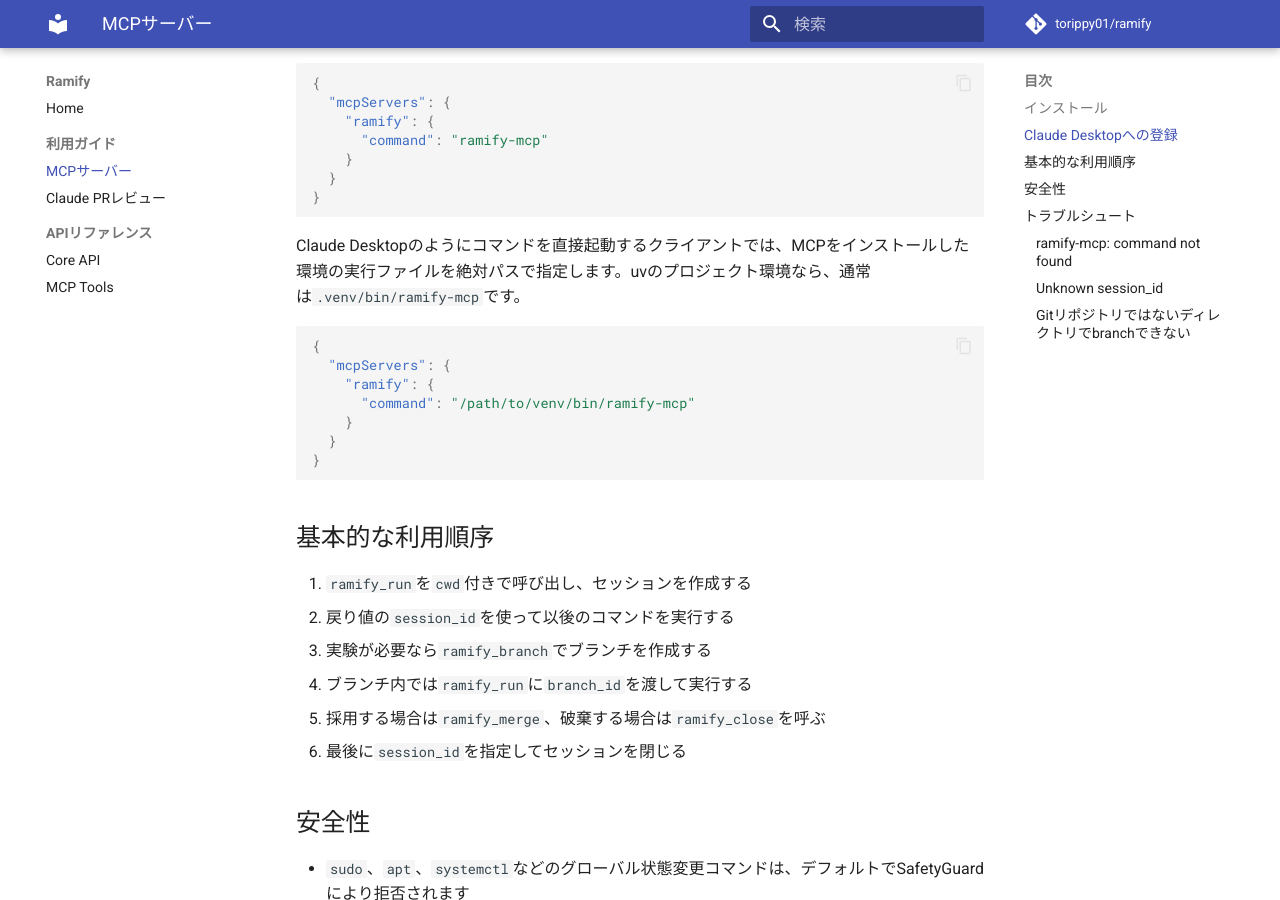
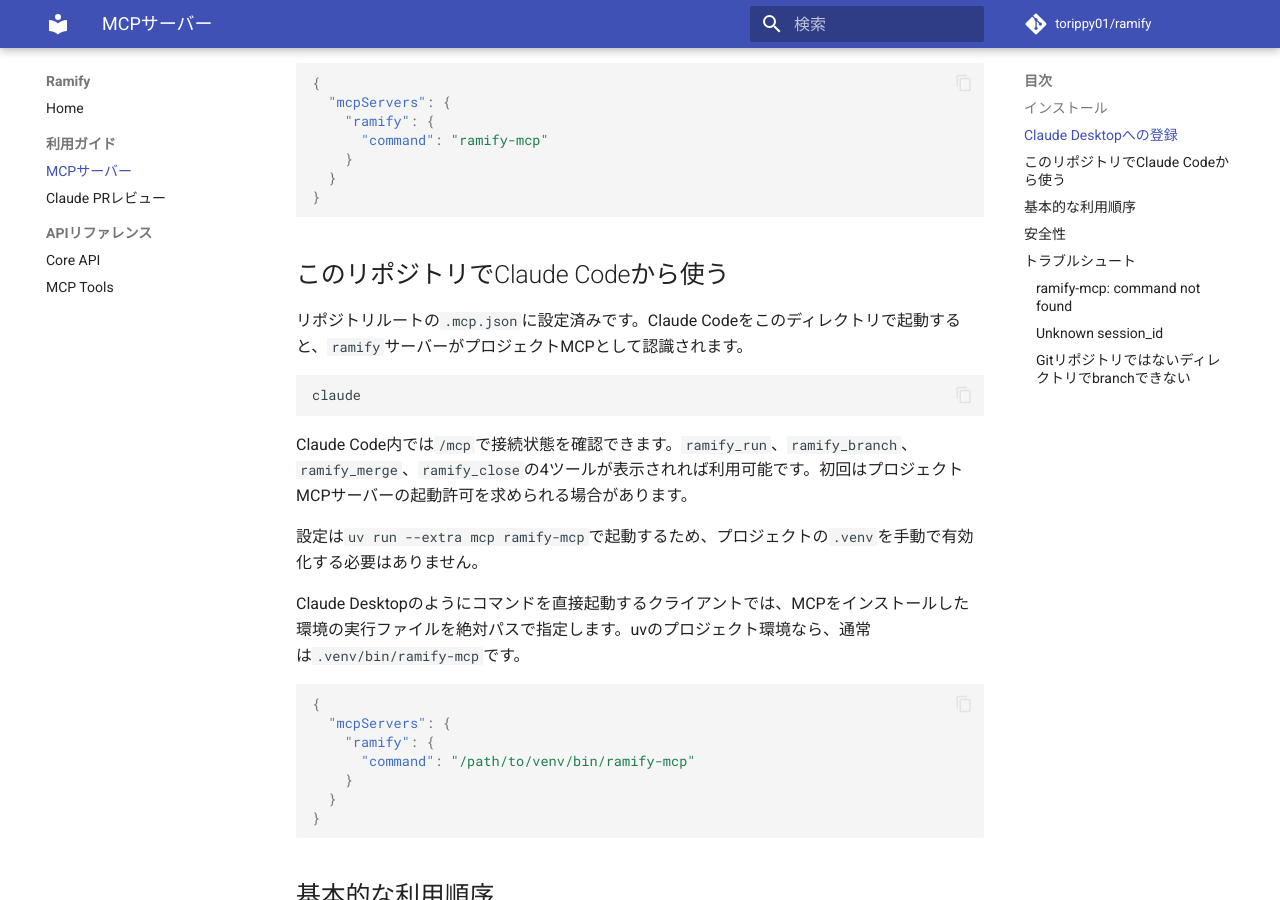
Before and after one commit to torippy01/ramify, an MkDocs documentation site: the page built from docs/guide/mcp.md, in a window 1280 px wide and 900 px high, scrolled down 577 px. Built offline with MkDocs 1.6.1 and Material for MkDocs 9.7.7, drawn with Linux system fonts in a browser that asks for light colours; comment, search, counter and statistics services are not loaded.

Commit message:
Configure Ramify MCP for this repository

````diff
--- a/docs/guide/mcp.md
+++ b/docs/guide/mcp.md
@@ -33,6 +33,18 @@
   }
 }
 ```
+
+## このリポジトリでClaude Codeから使う
+
+リポジトリルートの`.mcp.json`に設定済みです。Claude Codeをこのディレクトリで起動すると、`ramify`サーバーがプロジェクトMCPとして認識されます。
+
+```bash
+claude
+```
+
+Claude Code内では`/mcp`で接続状態を確認できます。`ramify_run`、`ramify_branch`、`ramify_merge`、`ramify_close`の4ツールが表示されれば利用可能です。初回はプロジェクトMCPサーバーの起動許可を求められる場合があります。
+
+設定は`uv run --extra mcp ramify-mcp`で起動するため、プロジェクトの`.venv`を手動で有効化する必要はありません。
 
 Claude Desktopのようにコマンドを直接起動するクライアントでは、MCPをインストールした環境の実行ファイルを絶対パスで指定します。uvのプロジェクト環境なら、通常は`.venv/bin/ramify-mcp`です。
 
````
Also changed, not shown: .mcp.json (added).
